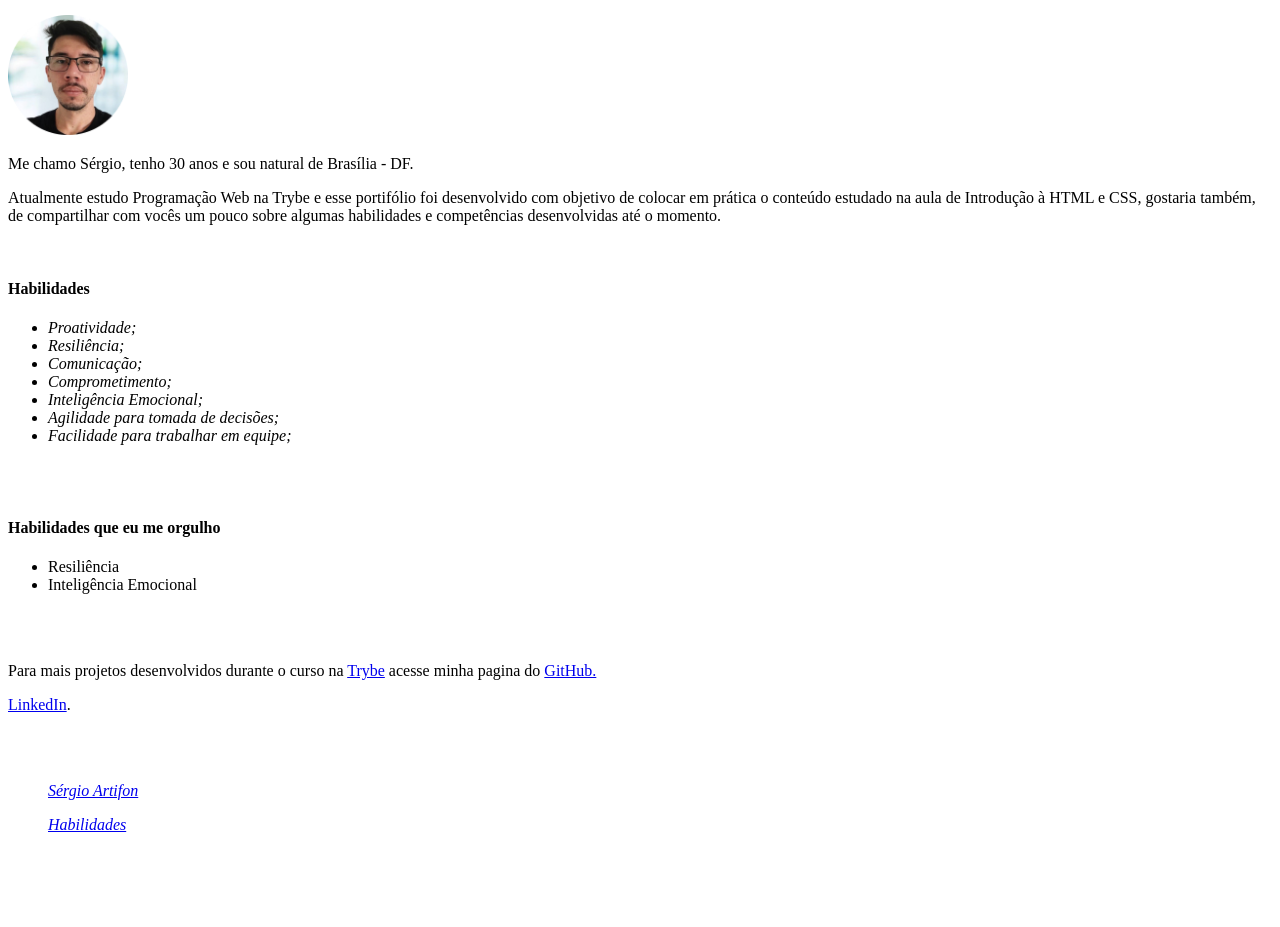
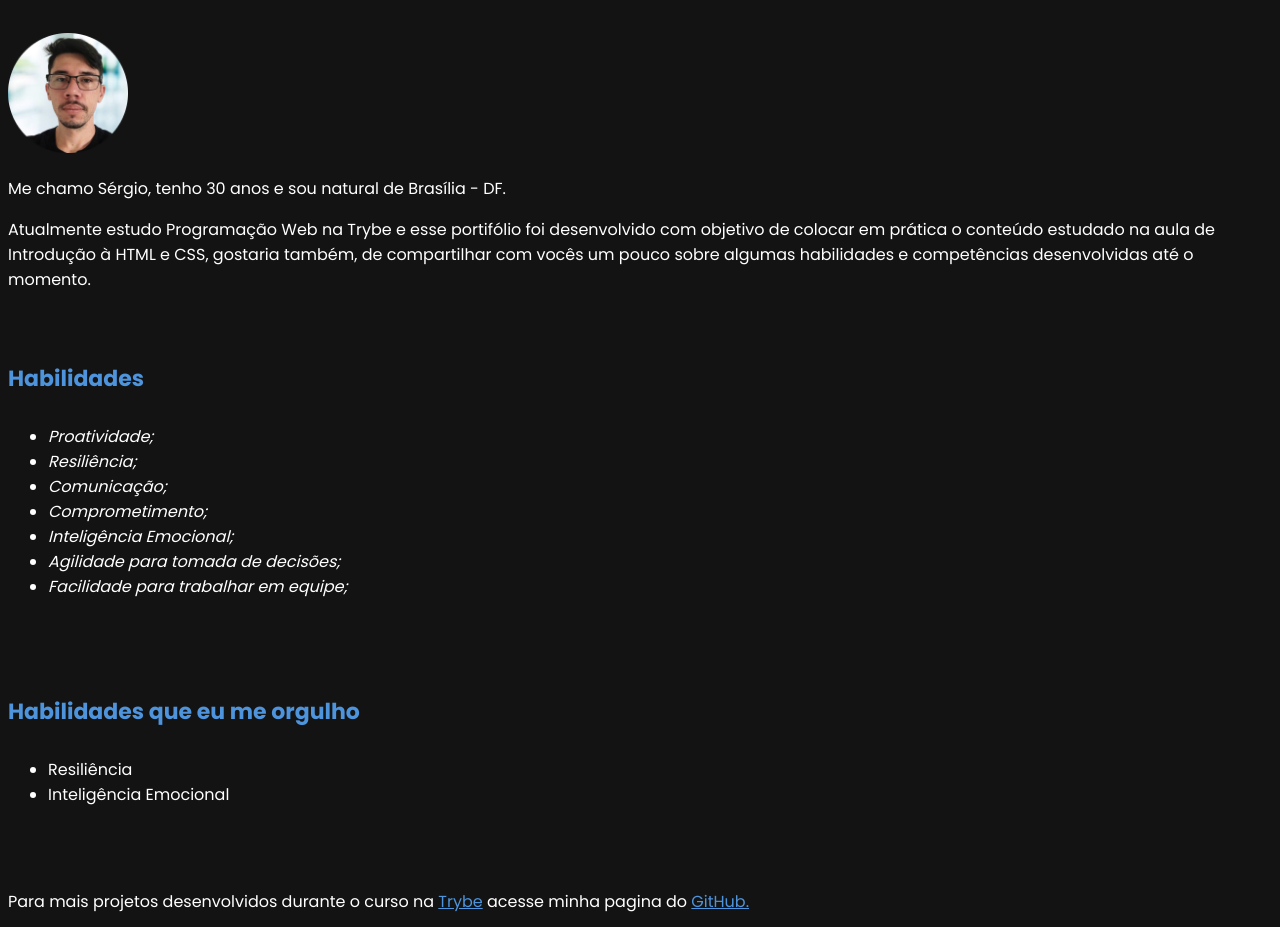
Before and after one commit to artifonn/artifonn.github.io, a plain HTML site: page index.html in a window 1280 px wide. Shown: the part 83-1010 px from the top of the page. Before the commit the page ends 933 px from the top, so only its background shows below. Drawn offline with Linux system fonts and the light colour scheme.

Commit message:
modifica fontes e links

```diff
--- a/index.html
+++ b/index.html
@@ -23,9 +23,9 @@
 
     <br>
 
-    <h4 id="habilidades">Habilidades</h4>
+    <h4 class="habilidades">Habilidades</h4>
     <ul>
-        <i>
+        <em>
             <li>Proatividade;</li>
             <li>Resiliência;</li>
             <li>Comunicação;</li>
@@ -34,12 +34,12 @@
             <li>Agilidade para tomada de decisões;</li>
             <li>Facilidade para trabalhar em equipe;</li>
 
-        </i>
+        </em>
     </ul>
     <br>
     <br>
 
-    <h4>Habilidades que eu me orgulho</h4>
+    <h4 class="habilidades">Habilidades que eu me orgulho</h4>
     <ul>
         <li>Resiliência</li>
         <li>Inteligência Emocional</li>
@@ -47,13 +47,13 @@
     <br>
     <br>
 
-    <p>Para mais projetos desenvolvidos durante o curso na <a href="https://www.googleadservices.com/pagead/aclk?sa=L&ai=DChcSEwjh4ZXzsafzAhWx8uMHHemFAREYABAAGgJ5bQ&ae=2&ohost=www.google.com&cid=CAESQeD2XW9LNQhC_tpnqZ4M0TmQda9vckCANjtIxXq5rQzCq50cxk6wIRMKVNl06PfXusxGVcZrv-_i_BJiZ_-YABt_&sig=AOD64_2zXxRJ-Cyr4DuAEeKDMjYuhSIAkA&q&adurl&ved=2ahUKEwj-6onzsafzAhXiq5UCHTouBawQ0Qx6BAgDEAE&dct=1" target="_blank">Trybe</a> acesse minha pagina do <a href="https://github.com/artifonn/exercicios-trybe" target="_blank">GitHub.</a></p>
-    <p><a href="https://www.linkedin.com/in/sérgio-artifon" target="_blank">LinkedIn</a>.</p>
+    <p>Para mais projetos desenvolvidos durante o curso na <a class="trybe" href="https://www.googleadservices.com/pagead/aclk?sa=L&ai=DChcSEwjh4ZXzsafzAhWx8uMHHemFAREYABAAGgJ5bQ&ae=2&ohost=www.google.com&cid=CAESQeD2XW9LNQhC_tpnqZ4M0TmQda9vckCANjtIxXq5rQzCq50cxk6wIRMKVNl06PfXusxGVcZrv-_i_BJiZ_-YABt_&sig=AOD64_2zXxRJ-Cyr4DuAEeKDMjYuhSIAkA&q&adurl&ved=2ahUKEwj-6onzsafzAhXiq5UCHTouBawQ0Qx6BAgDEAE&dct=1" target="_blank" >Trybe</a> acesse minha pagina do <a class="github" href="https://github.com/artifonn/exercicios-trybe" target="_blank">GitHub.</a></p>
+    <p><a  class="linkedin" href="https://www.linkedin.com/in/sérgio-artifon" target="_blank">LinkedIn</a>.</p>
     <br>
     <br>
 
 
-    <ul>
+    <ul class="links">
         <p><a href="#sergio"><i>Sérgio Artifon</i></a></p>
         <p><a href="#habilidades"><i>Habilidades</i></a></p>
     </ul>
--- a/style.css
+++ b/style.css
@@ -0,0 +1,34 @@
+@import url('https://fonts.googleapis.com/css2?family=Poppins:wght@100;200;300;400;500;600;700;800;900&display=swap');
+
+body {
+    background: #131313;
+    font-family: 'Poppins', sans-serif;
+}
+
+#sergio {
+    font-weight: 600;
+    color: #4d94dc;
+}
+
+p {
+    color: #ffffff;
+}
+.habilidades
+ {
+    color: #4d94dc;
+    font-size: 22px;
+}
+ul {
+    color: #ffffff;
+}
+
+.trybe,
+.github,
+.linkedin {
+    color: #4d94dc;
+}
+
+ul a {
+    font-size: 12px;
+    color: #ffffff;
+}
```
